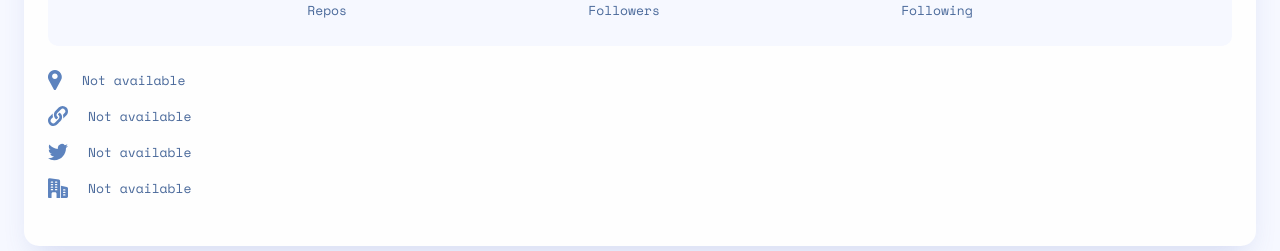
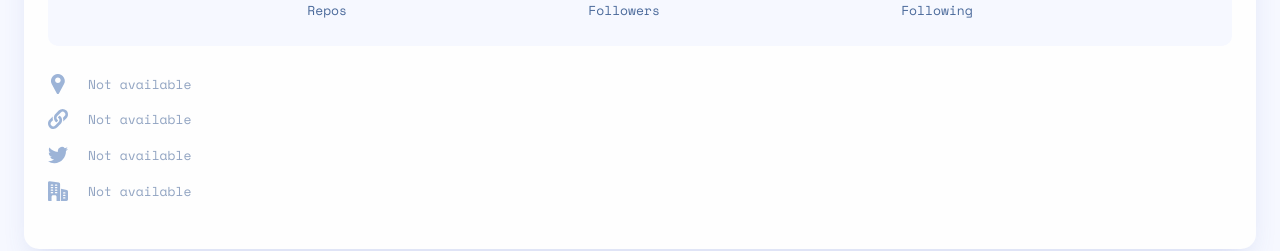
Before and after one commit to devjoppe/github-user-search-app, a React (Vite) app: page / in a window 1280 px wide. Shown: the part 330-581 px from the top of the page. Built offline with nearby package versions, Linux system fonts and the light colour scheme.

Commit message:
Added function to display Not available in correct color and then fixed spacing i the list

```diff
--- a/src/assets/style/scss/_main.scss
+++ b/src/assets/style/scss/_main.scss
@@ -53,7 +53,16 @@
     display: flex;
     align-items: center;
     margin-bottom: 16px;
+    &:first-child {
+      margin-bottom: 10px;
+    }
+    .none {
+      opacity: 0.6;
+    }
     img {
+      display: block;
+      width: 20px;
+      object-fit: scale-down;
       margin-right: 20px;
       filter: var(--svg-color)
     }
--- a/src/components/UserMainLinks.tsx
+++ b/src/components/UserMainLinks.tsx
@@ -1,23 +1,57 @@
 import {profileInterface} from "../interfaces/profileInterface.tsx";
 
 const UserMainLinks = ({profileData}:profileInterface) => {
+
     return(
         <div className="main-profile-links">
             <div>
-                <img src="src/assets/icons/icon-location.svg" alt="Location" />
-                <span>{(profileData.location ? profileData.location : 'Not available')}</span>
+                {(profileData.location ?
+                    <>
+                        <img className="isData" src="src/assets/icons/icon-location.svg" alt="Location" />
+                        <span className="isData">{profileData.location}</span>
+                    </> :
+                    <>
+                        <img className="none" src="src/assets/icons/icon-location.svg" alt="Location" />
+                        <span className="none">Not available</span></>
+                )}
             </div>
             <div>
-                <img src="src/assets/icons/icon-website.svg" alt="Location" />
-                <span>{(profileData.blog ? profileData.blog : 'Not available')}</span>
+                {(profileData.blog ?
+                    <>
+                        <img className="isData" src="src/assets/icons/icon-website.svg" alt="Location" />
+                        <a href={profileData.blog}>
+                            <span className="isData">{profileData.blog}</span>
+                        </a>
+                    </> :
+                    <>
+                        <img className="none" src="src/assets/icons/icon-website.svg" alt="Location" />
+                        <span className="none">Not available</span>
+                    </>
+                )}
             </div>
             <div>
-                <img src="src/assets/icons/icon-twitter.svg" alt="Location" />
-                <span>{(profileData.twitter_username ? profileData.twitter_username : 'Not available')}</span>
+                {(profileData.twitter_username ?
+                    <>
+                        <img className="isData" src="src/assets/icons/icon-twitter.svg" alt="Location" />
+                        <span className="isData">{profileData.blog}</span>
+                    </> :
+                    <>
+                        <img className="none" src="src/assets/icons/icon-twitter.svg" alt="Location" />
+                        <span className="none">Not available</span>
+                    </>
+                )}
             </div>
             <div>
-                <img src="src/assets/icons/icon-company.svg" alt="Location" />
-                <span>{(profileData.company ? profileData.company : 'Not available')}</span>
+                {(profileData.company ?
+                        <>
+                            <img className="isData" src="src/assets/icons/icon-company.svg" alt="Location" />
+                            <span className="isData">{profileData.company}</span>
+                        </> :
+                        <>
+                            <img className="none" src="src/assets/icons/icon-company.svg" alt="Location" />
+                            <span className="none">Not available</span>
+                        </>
+                )}
             </div>
         </div>
     )
```
Also changed, not shown: src/assets/style/scss/_config.scss (+8 -0 lines), src/assets/style/css/style.css.
